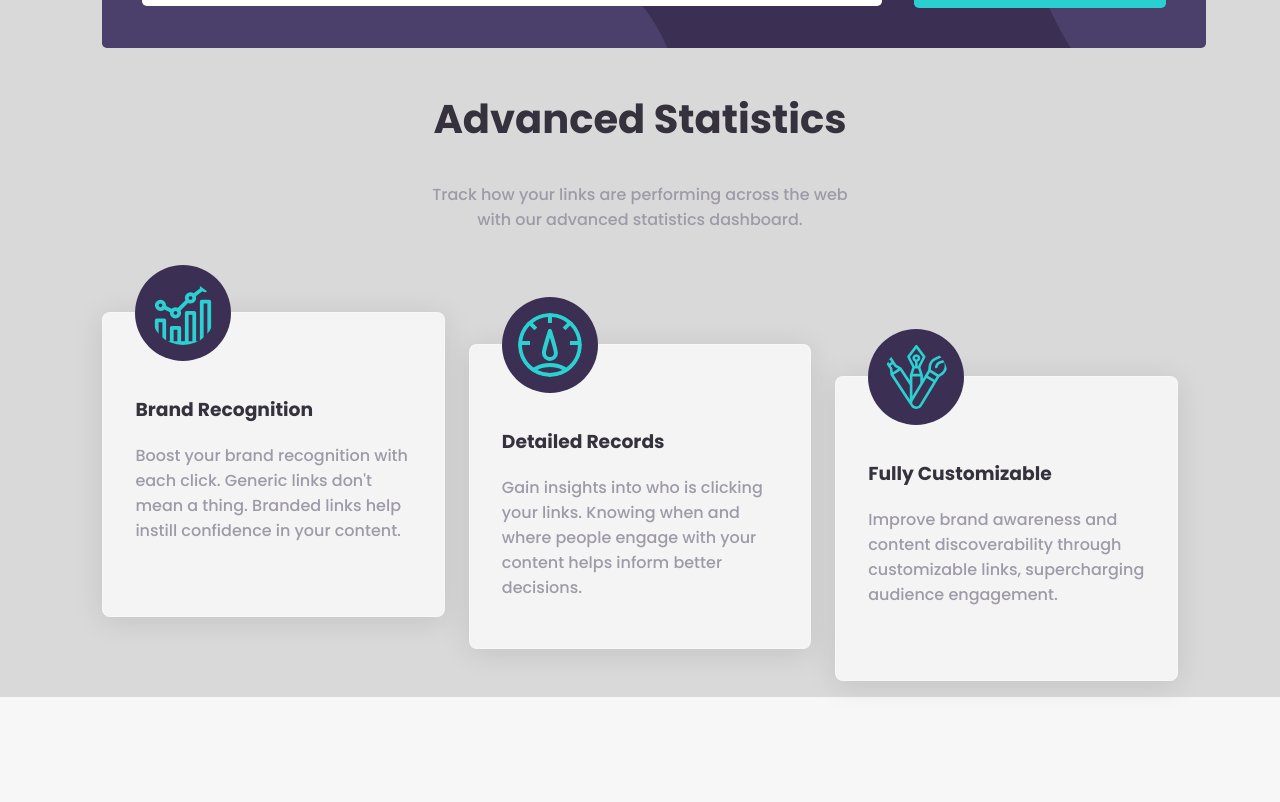
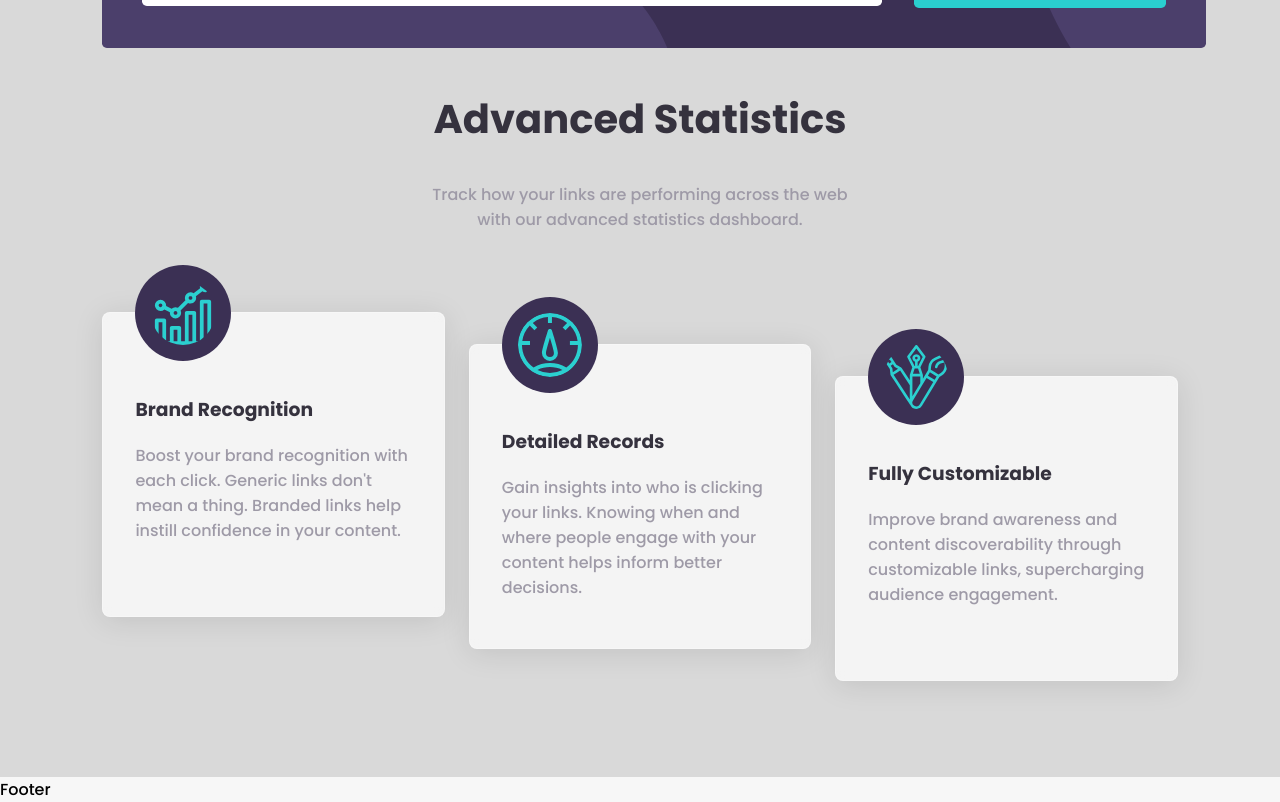
Before and after one commit to Okantey/url-shortener, a React (Vite) app: page / in a window 1280 px wide. Shown: the part 731-1533 px from the top of the page. Before the commit the page ends 1428 px from the top, so only its background shows below. Built offline with nearby package versions, Linux system fonts and the light colour scheme.

Commit message:
few touches

```diff
--- a/src/App.jsx
+++ b/src/App.jsx
@@ -1,12 +1,13 @@
 import { useState } from "react";
 import "./App.css";
-import { Header, Statistics } from "./components";
+import { Footer, Header, Statistics } from "./components";
 
 function App() {
   return (
     <div className="App">
       <Header />
       <Statistics />
+      <Footer />
     </div>
   );
 }
--- /dev/null
+++ b/src/components/footer/Footer.jsx
@@ -0,0 +1,8 @@
+import React from "react";
+import "./Footer.css";
+
+const Footer = () => {
+  return <footer>Footer</footer>;
+};
+
+export default Footer;
--- a/src/components/index.js
+++ b/src/components/index.js
@@ -3,3 +3,4 @@ export { default as Header } from "./header/Header"
 export { default as Button } from "./button/Button"
 export { default as Shortener } from "./shortener/Shortener"
 export { default as Statistics } from "./statistics/Statistics"
+export { default as Footer } from "./footer/Footer"
--- a/src/components/statistics/Statistics.css
+++ b/src/components/statistics/Statistics.css
@@ -26,6 +26,7 @@
   grid-template-columns: repeat(3, 1fr);
   gap: 1.5rem;
   padding-block: 5rem;
+  padding-bottom: 10rem;
 }
 .stats__box {
   /* From https://css.glass */
```
Also changed, not shown: src/components/footer/Footer.css (added).
